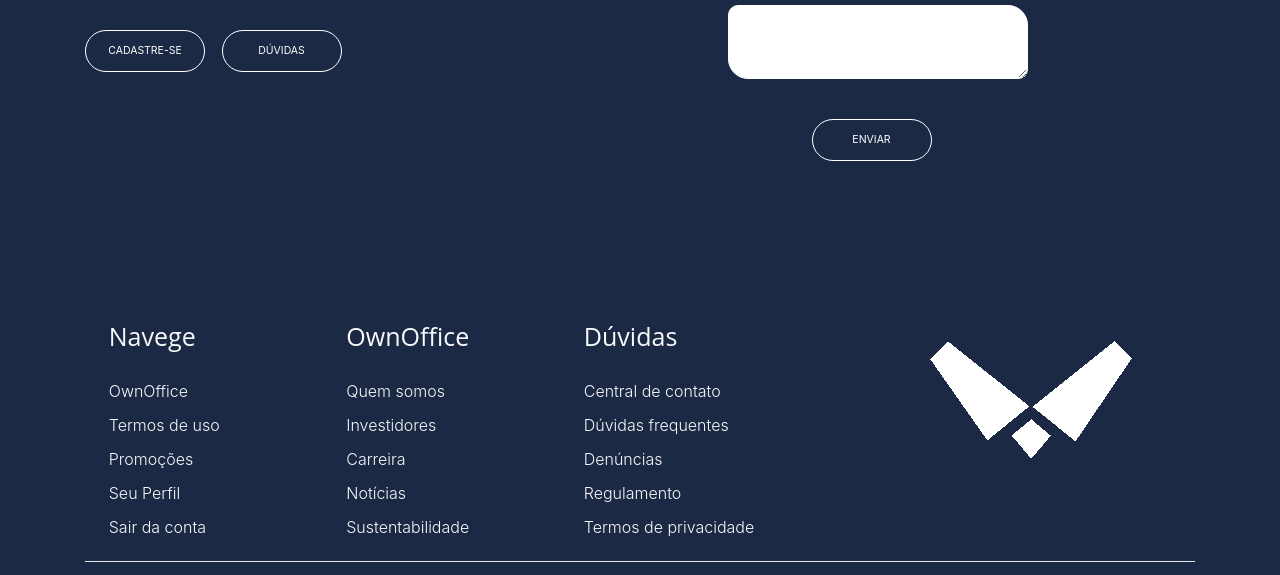
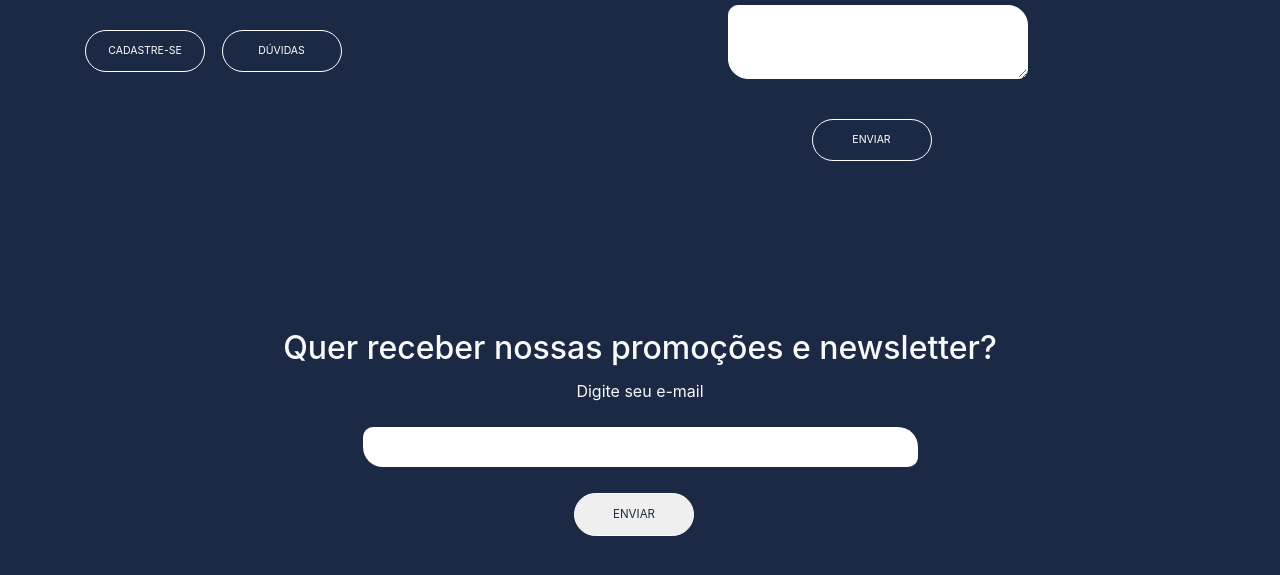
Before and after one commit to bruno-slobo/Site, a website: page FaleConosco.html in a window 1280 px wide. Shown: the part 555-1130 px from the top of the page. Drawn offline with nearby package versions, Linux system fonts and the light colour scheme.

Commit message:
28-10-2020 08:29
CardPromoNews

```diff
--- a/FaleConosco.html
+++ b/FaleConosco.html
@@ -137,6 +137,19 @@
     <div class="container text-center text-md-left">
       <div class="row text-center text-md-left">
 
+        <!-- CardPromoNews -->
+        <div class="col-lg-12 text-center my-4 pb-5">
+          <h2 class="card-title" >Quer receber nossas promoções e newsletter?</h2>
+          <form>
+            <div class="form-group">
+              <p> <label for="exampleInputEmail1">Digite seu e-mail</label> </p>
+              <input type="email" class="form-control" id="new" aria-describedby="emailHelp">
+            </div>
+            <button type="submit" class="btn-1" id="btn-footer">Enviar</button>
+          </form>
+        </div>
+        <!-- Fim CardPromoNews -->
+
         <div class="col-md-2 col-lg-2 col-xl-2 mx-auto mt-3">
           <h5 class="text-light mb-4 about-title"> Navege </h5>
           <p class="lead mb-1"> <a href="OwnOffice.html" class="text-light size"> OwnOffice </a> </p>
```
